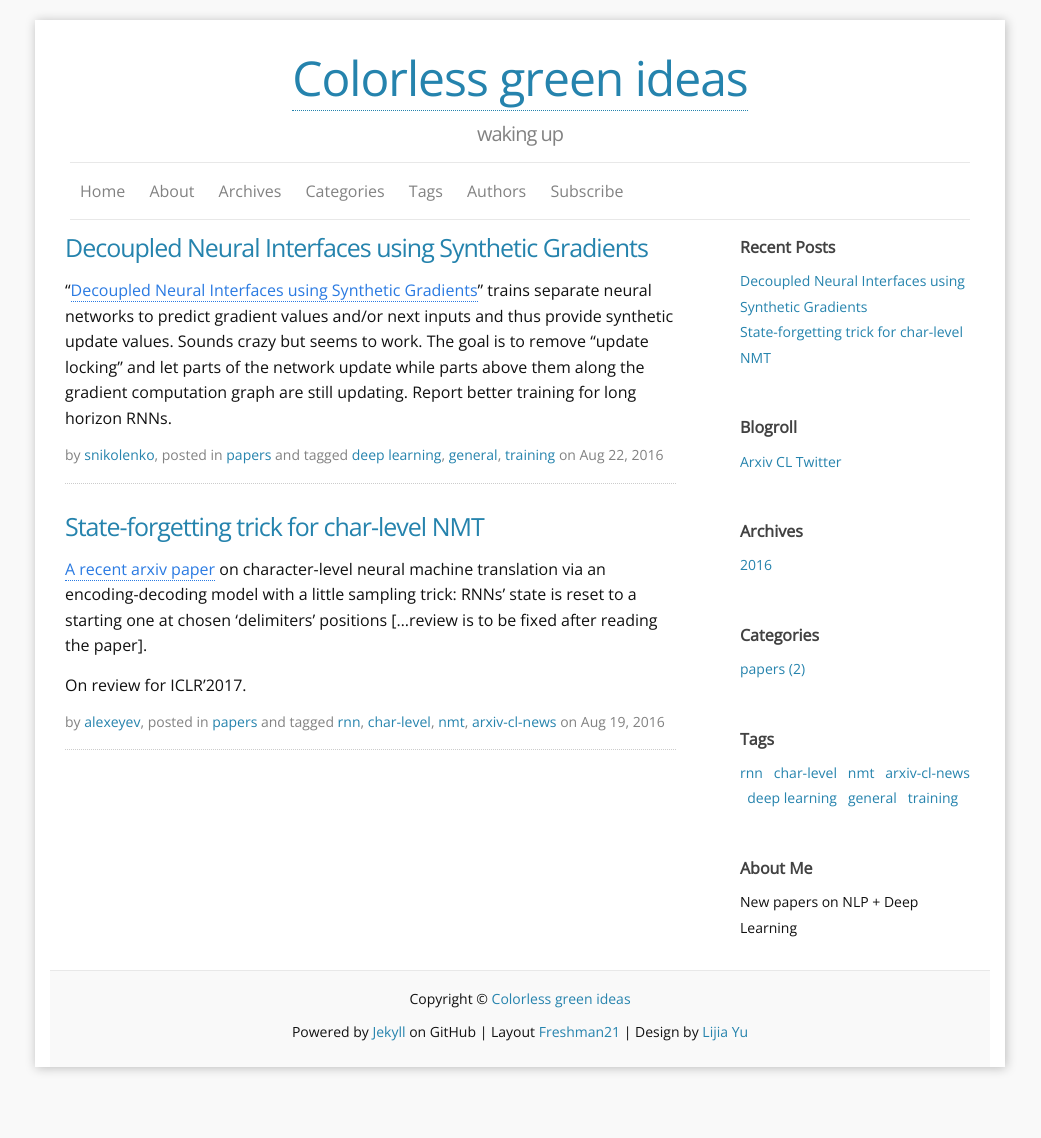
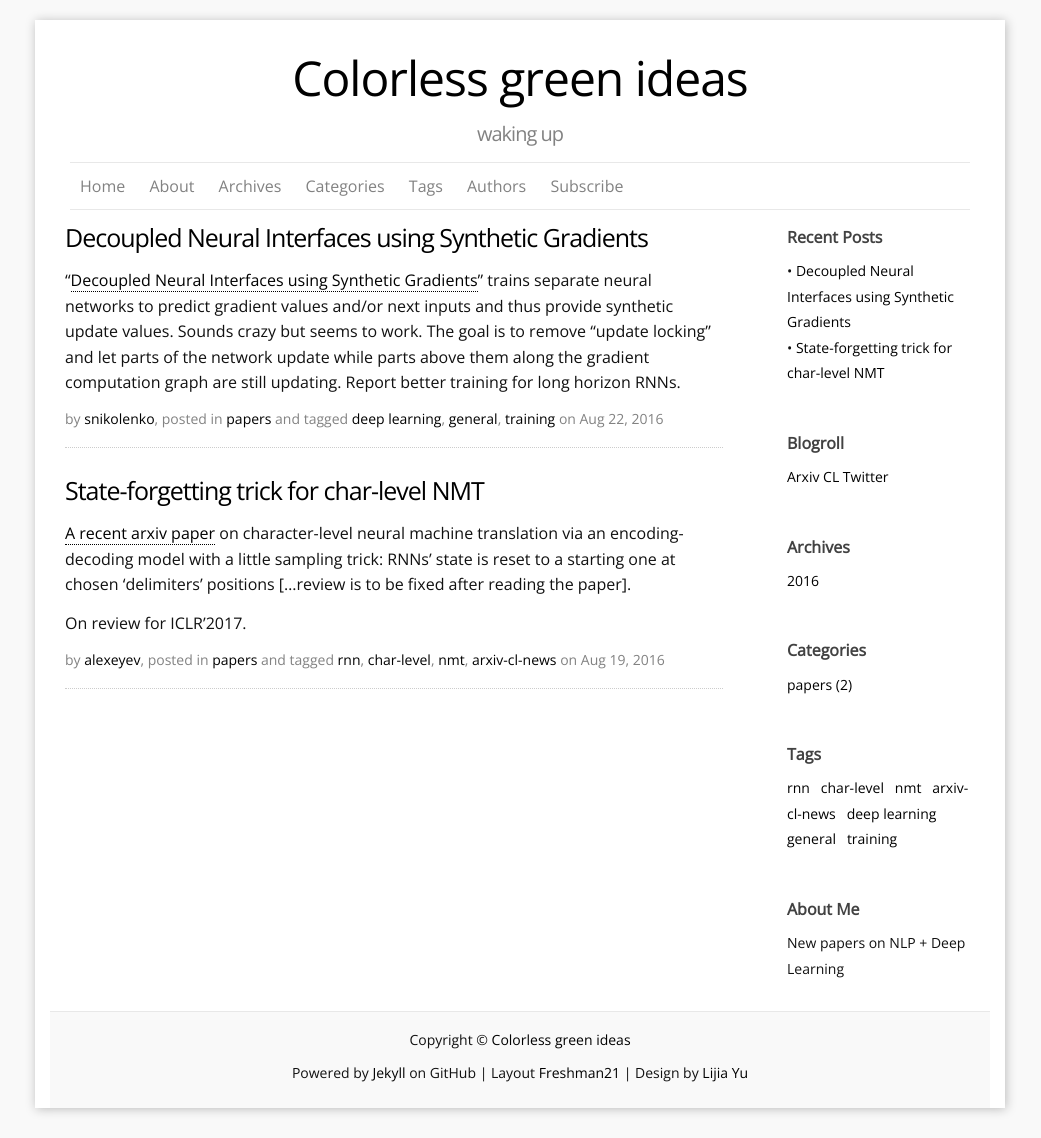
Before and after one commit to snikolenko/snikolenko.github.io, a Jekyll site: the page built from index.html, in a window 1280 px wide. Shown: the whole page, without its empty margins (120-1161 px from the left). Built offline with Jekyll 4.4.1, drawn with Linux system fonts in a browser that asks for light colours; the list of posts is cut into pages by our own code; before the commit the page ends 1097 px from its top, so only the background shows below that.

Commit message:
Colours and sizes modifications for comfortable reading

```diff
--- a/_includes/Recent_Posts.html
+++ b/_includes/Recent_Posts.html
@@ -2,7 +2,7 @@
   <h4>{{ site.locales[site.default_locale].Recent_Posts }}</h4>
   {% for post in site.posts limit:5 %}
   <li>
-  <a href="{{ site.baseurl }}{{ post.url }}" title="{{ post.title }}" rel="bookmark">{{ post.title }}</a>
+  •&nbsp;<a href="{{ site.baseurl }}{{ post.url }}" title="{{ post.title }}" rel="bookmark">{{ post.title }}</a>
   </li>
   {% endfor %}
 </div>
--- a/_sass/_base.scss
+++ b/_sass/_base.scss
@@ -7,7 +7,6 @@
   margin: 0;
   padding: 0;
 }
-
 
 
 /**
@@ -24,7 +23,6 @@
 }
 
 
-
 /**
  * Set `margin-bottom` to maintain vertical rhythm
  */
@@ -35,14 +33,9 @@
   margin-bottom: $spacing-unit / 2;
 }
 
-
-
-
-
 /**
  * Set main page style
  */
-
 .container {
   min-height:100%;
   max-width: -webkit-calc(#{$page-width} - (#{$spacing-unit} * 2));
@@ -75,15 +68,14 @@
 @media screen and (min-width : $on-palm) {
   .col-sm-8 {
     float:left;
-    width:65%;
+    width:70%;
   }
 
   .col-sm-2 {
     float:right;
-    width:25%;
+    width:20%;
   }
 }
-
 
 
 /**
@@ -93,7 +85,6 @@
   max-width: 100%;
   vertical-align: middle;
 }
-
 
 
 /**
@@ -146,7 +137,7 @@
   }
 
   &:hover {
-    color: #669900; //$hover-color;
+    color: $hover-color;
     text-decoration: underline;
   }
 }
@@ -309,7 +300,6 @@
 /**
  * line between each post on main page
  */
-
 hr{
   margin-bottom: 30px;
   border: 0;
--- a/_sass/_layout.scss
+++ b/_sass/_layout.scss
@@ -13,10 +13,14 @@
   margin-bottom: 0;
   text-align:center;
   a{
-    &,
-    &:visited
+    color: $brand-top-color;
+
+    &:visited {
+
+    }
+
     &:hover {
-      color: $brand-top-color; //$grey-color-dark
+      color: $hover-color; //$brand-top-color; //$grey-color-dark
       border-bottom: 1px dotted;
       text-decoration: none;
     }
@@ -34,7 +38,7 @@
 
 .site-nav {
   /*float: right;*/
-  line-height: 56px;
+  line-height: 46px;
   border-top: 1px solid $grey-color-light;
   border-bottom: 1px solid $grey-color-light;
   .menu-icon {
@@ -49,10 +53,9 @@
 
     margin-left: 10px;
     margin-right: 10px;
-
   }
 
-  a{
+  a {
     text-decoration: none;
 
     &:hover {
--- a/css/main.scss
+++ b/css/main.scss
@@ -13,9 +13,9 @@
 
 $text-color:       #111;
 $background-color: #f9f9f9;
-$brand-color:      #2a7ae2;
-$brand-top-color:  #2583ad;
-$hover-color:      #DD1144;
+$brand-color:      #000;
+$brand-top-color:  #000;
+$hover-color:      #5a5;
 
 $grey-color:       #828282;
 $grey-color-light: lighten($grey-color, 40%);
```
